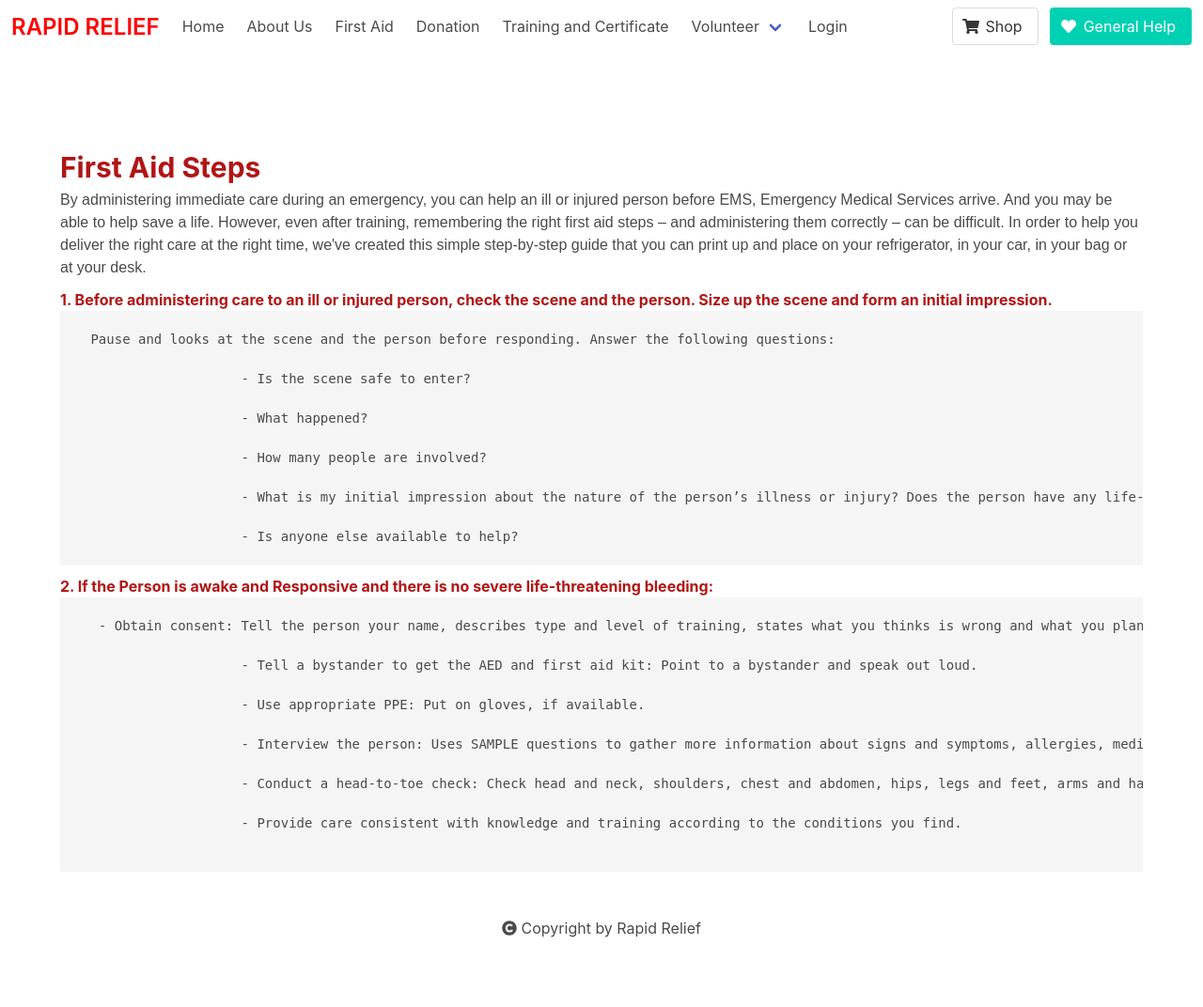
After one commit to himanshuvarandani/Rapid-Relief, a Flask app: page /aid in a window 1280 px wide. The commit adds this page. Shown: the whole page at 94% size. Run offline with Flask 2, Linux system fonts and the light colour scheme; some libraries are stand-ins or nearby versions.

Commit message:
Made FirstAid.html and updated links

```diff
--- a/app/routes.py
+++ b/app/routes.py
@@ -66,6 +66,9 @@ def lerner_logout():
     logout_user()
     return redirect(url_for('index'))
 
+@app.route('/aid')
+def aid():
+    return render_template("firstAid.html")
 
 englishBot = ChatBot("Chatterbot", storage_adapter="chatterbot.storage.SQLStorageAdapter")
 
--- /dev/null
+++ b/app/templates/firstAid.html
@@ -0,0 +1,153 @@
+<!doctype html>
+<html lang="en">
+<head>
+    <meta charset="UTF-8">
+    <meta name="viewport"
+          content="width=device-width, user-scalable=no, initial-scale=1.0, maximum-scale=1.0, minimum-scale=1.0">
+    <meta http-equiv="X-UA-Compatible" content="ie=edge">
+    <link rel="stylesheet" href="https://cdn.jsdelivr.net/npm/bulma@0.8.0/css/bulma.min.css">
+    <script defer src="https://use.fontawesome.com/releases/v5.3.1/js/all.js"></script>
+    <title>First Aid</title>
+    <style>
+        strong{
+            color:#b11515;
+        }
+    </style>
+</head>
+<body>
+    <nav class="navbar is-transparent">
+        <div class="navbar-brand">
+          <a class="navbar-item" href="">
+                <h1 class="title is-4" style="color:red">RAPID RELIEF</h1>
+          </a>
+          <div class="navbar-burger burger" data-target="navbarExampleTransparentExample">
+            <span></span>
+            <span></span>
+            <span></span>
+          </div>
+        </div>
+
+        <div id="navbarExampleTransparentExample" class="navbar-menu">
+          <div class="navbar-start">
+              <a class="navbar-item" href="/">
+              Home
+              </a>
+              <a class="navbar-item" href="/">
+              About Us
+              </a>
+              <a class="navbar-item" href="/aid">
+              First Aid
+               </a>
+              <a class="navbar-item" href="/">
+              Donation
+               </a>
+                <a class="navbar-item" href="">
+                  Training and Certificate
+               </a>
+            <div class="navbar-item has-dropdown is-hoverable">
+              <a class="navbar-link" href="">
+                Volunteer
+              </a>
+              <div class="navbar-dropdown is-boxed">
+                <a class="navbar-item" href="">
+                  Apply For Volunteer
+                </a>
+                <a class="navbar-item" href="">
+                  Role of Volunteer
+                </a>
+                <a class="navbar-item" href="">
+                  Log In as Volunteer
+                </a>
+                <hr class="navbar-divider">
+                <a class="navbar-item" href="">
+                  Elements
+                </a>
+                <a class="navbar-item is-active" href="">
+                  Components
+                </a>
+              </div>
+            </div>
+            {% if current_user.is_anonymous %}
+              <a class="navbar-item" href="/lerner_login">
+                Login
+              </a>
+            {% else %}
+              <a class="navbar-item" href="/lerner_logout">
+                Logout
+              </a>
+            {% endif %}
+          </div>
+
+          <div class="navbar-end">
+            <div class="navbar-item">
+              <div class="field is-grouped">
+                <p class="control">
+                  <a class="bd-tw-button button" data-social-network="Twitter" data-social-action="tweet" data-social-target="https://bulma.io" target="_blank" href="https://twitter.com/intent/tweet?text=Bulma: a modern CSS framework based on Flexbox&amp;hashtags=bulmaio&amp;url=https://bulma.io&amp;via=jgthms">
+                    <span class="icon">
+                      <i class="fas fa-shopping-cart"></i>
+                    </span>
+                    <span>
+                      Shop
+                    </span>
+                  </a>
+                </p>
+                <p class="control">
+                  <a class="button is-primary" href="">
+                    <span class="icon">
+                      <i class="fas fa-heart"></i>
+                    </span>
+                    <span>General Help</span>
+                  </a>
+                </p>
+              </div>
+            </div>
+          </div>
+        </div>
+      </nav>
+      <div class="container" style="margin-top: 100px;">
+          <h1 style = "font-size: 30px;"> <strong> First Aid Steps</strong></h1>
+            <p style="font-family: Muli,sans-serif;" > By administering immediate care during an emergency, you can help an ill or injured person before EMS, Emergency Medical Services arrive. And you may be able to help save a life. However, even after training, remembering the right first aid steps – and administering them correctly – can be difficult. In order to help you deliver the right care at the right time, we've created this simple step-by-step guide that you can print up and place on your refrigerator, in your car, in your bag or at your desk.</p>
+                <div>
+
+                </div>
+                <p style="margin-top: 10px;"><strong><span class="bullet">1. </span> Before administering care to an ill or injured person, check the scene and the person. Size up the scene and form an initial impression.</strong></p>
+                <pre> Pause and looks at the scene and the person before responding. Answer the following questions:
+
+                    - Is the scene safe to enter?
+
+                    - What happened?
+
+                    - How many people are involved?
+
+                    - What is my initial impression about the nature of the person’s illness or injury? Does the person have any life-threatening conditions, such as severe, life-threatening bleeding?
+
+                    - Is anyone else available to help? </pre>
+                    <strong><h1 style="margin-top: 10px"> 2. If the Person is awake and Responsive and there is no severe life-threatening bleeding:</strong>
+
+                        </h1>
+                  <pre >  - Obtain consent: Tell the person your name, describes type and level of training, states what you thinks is wrong and what you plans to do, and asks permission to provide care.
+
+                    - Tell a bystander to get the AED and first aid kit: Point to a bystander and speak out loud.
+
+                    - Use appropriate PPE: Put on gloves, if available.
+
+                    - Interview the person: Uses SAMPLE questions to gather more information about signs and symptoms, allergies, medications, pertinent medical history, last food or drink and events leading up to the incident.
+
+                    - Conduct a head-to-toe check: Check head and neck, shoulders, chest and abdomen, hips, legs and feet, arms and hands for signs of injury.
+
+                    - Provide care consistent with knowledge and training according to the conditions you find.
+                                        </pre>
+
+                </div>
+
+      <br><br>
+    <div class="content has-text-centered">
+			<p><span><i class="fas fa-copyright"></i></span>
+            Copyright by Rapid Relief  </p>
+		</div>
+</section>
+<br><br>
+
+
+</body>
+</html>
```
Also changed, not shown: app/templates/index.html (+5 -5 lines), customer.db.
